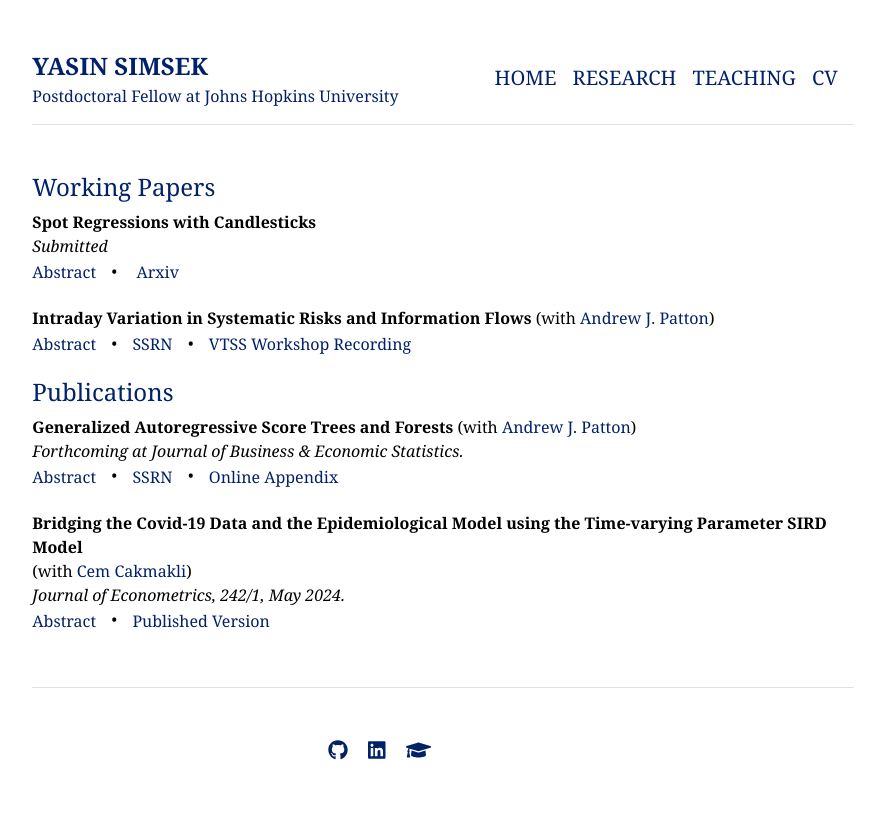
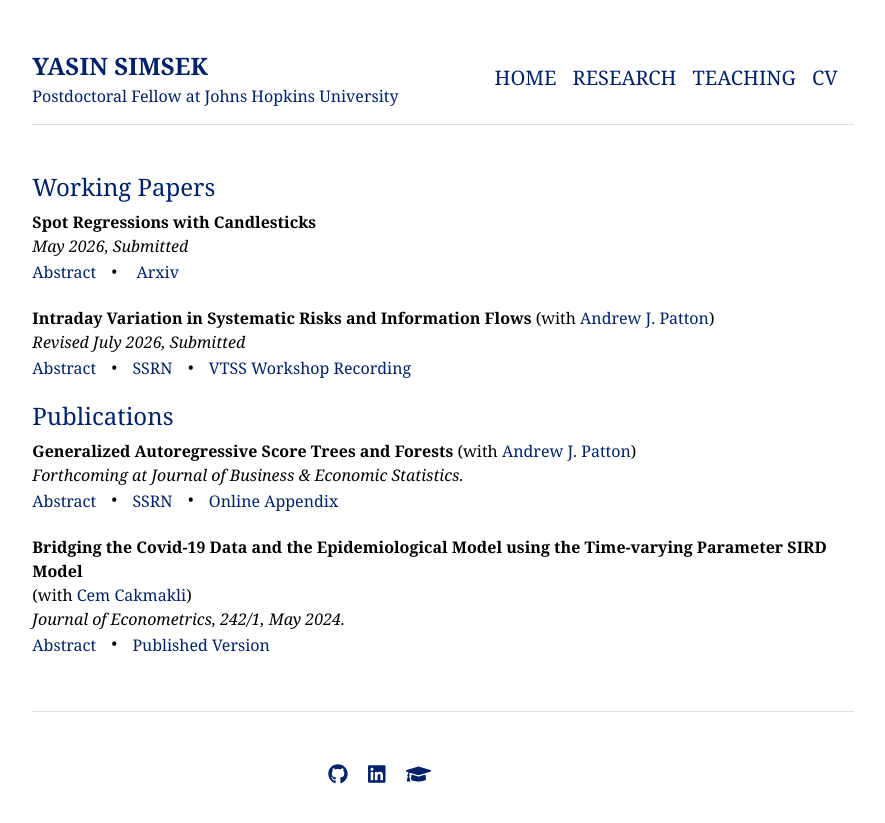
Before and after one commit to yasin-simsek/yasin-simsek.github.io, a Jekyll site: the page built from research.md, in a window 1280 px wide. Shown: the top 823 px of the page, without its empty margins (197-1082 px from the left). Built offline with Jekyll 4.4.1, drawn with Linux system fonts in a browser that asks for light colours.

Commit message:
revision update in research page

```diff
--- a/research.md
+++ b/research.md
@@ -53,7 +53,7 @@ title: "Research"
 
 **Spot Regressions with Candlesticks**
 <br>
-*Submitted*
+*May 2026, Submitted*
 <br>
 <span class="abstract-toggle" onclick="toggleAbstract(this)">Abstract</span>
 <span class="middot">&middot;
@@ -64,6 +64,8 @@ title: "Research"
 
 **Intraday Variation in Systematic Risks and Information Flows**
 (with <a href="https://public.econ.duke.edu/~ap172/" class="no-underline">Andrew J. Patton</a>)
+<br>
+*Revised July 2026, Submitted*
 <br>
 <span class="abstract-toggle" onclick="toggleAbstract(this)">Abstract</span>
 <span class="middot">&middot;</span>
```
